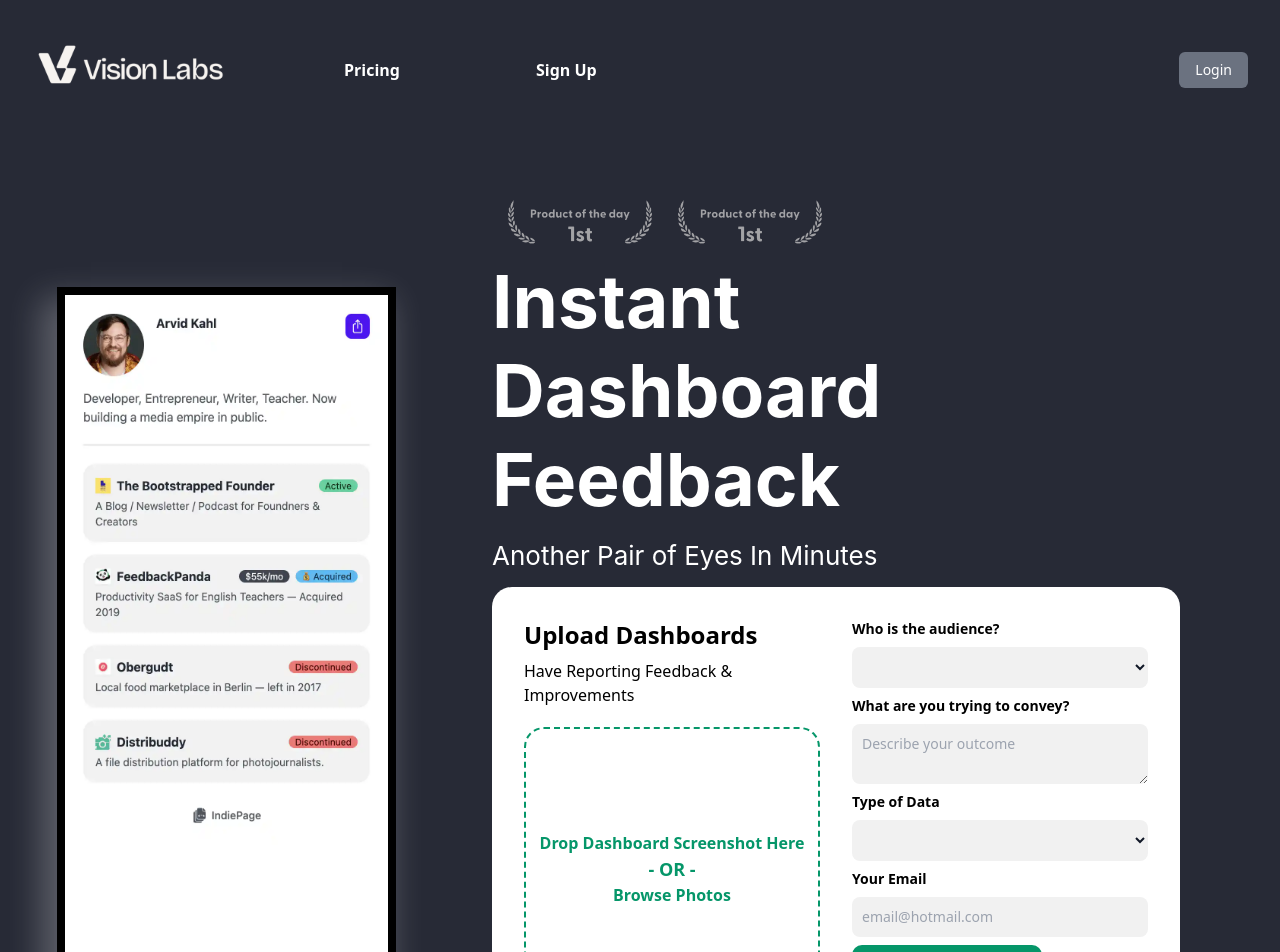
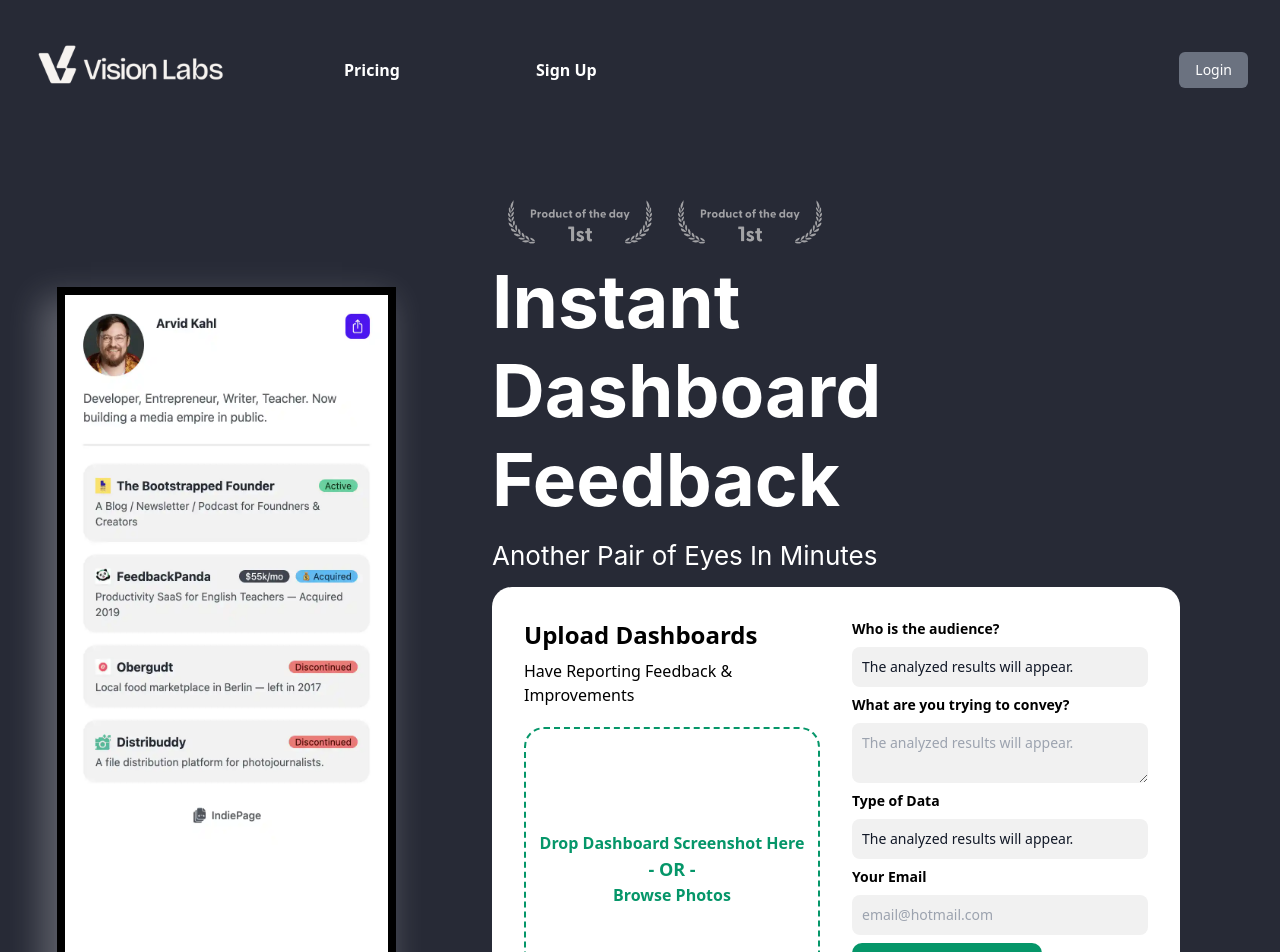
Before and after one commit to IOTdatabox/dashboard-analysis-with-chatgpt-vision, a Next.js app: page / in a window 1280 px wide. Shown: the top 952 px of the page. Built offline with nearby package versions, Linux system fonts and the light colour scheme.

Commit message:
select option narrow strip fixed.

```diff
--- a/src/components/Hero.tsx
+++ b/src/components/Hero.tsx
@@ -33,7 +33,7 @@
 
   const [imageSrc, setImageSrc] = useState<string | null | undefined>('');
 
-  useEffect(() => {}, [thirdAnswerOptions]);
+  useEffect(() => { }, [thirdAnswerOptions]);
 
   const router = useRouter();
 
@@ -56,7 +56,7 @@
       toast('Please upload any image!', { type: 'error' });
       return;
     }
-
+    setIsLoading(true)
     const base64String = imageSrc?.split(',')[1];
 
     const response = await fetch('/api/process-api', {
@@ -161,7 +161,7 @@
                 >
                   Who is the audience?
                 </label>
-                <select
+                {/* <select
                   id='countries'
                   className='bg-[#F1F1F1] w-full text-gray-900 text-sm rounded-lg  block p-2.5 mb-2'
                 >
@@ -170,7 +170,29 @@
                       {answer}
                     </option>
                   ))}
-                </select>
+                </select> */}
+
+
+                {thirdAnswerOptions.length > 0 ? (
+                  <select
+                    id="countries"
+                    className="bg-[#F1F1F1] w-full text-gray-900 text-sm rounded-lg block p-2.5 mb-2 focus:outline-none focus:ring-0 focus:border-gray-500"
+                  >
+                    {thirdAnswerOptions.map((answer, index) => (
+                      <option key={`thirdAnswer-${index}`} value={index}>
+                        {answer}
+                      </option>
+                    ))}
+                  </select>
+                ) : (
+                  <div
+                    className="bg-[#F1F1F1] w-full text-gray-900 text-sm rounded-lg block p-2.5 mb-2"
+                  >
+                    The analyzed results will appear.
+                  </div>
+                )}
+
+
                 <label
                   htmlFor='countries'
                   className='block mb-2 text-sm font-bold text-black dark:text-white'
@@ -180,7 +202,7 @@
                 <textarea
                   id='countries'
                   className='bg-[#F1F1F1] w-full text-gray-900 text-sm rounded-lg  block p-2.5 mb-2'
-                  placeholder='Describe your outcome'
+                  placeholder='The analyzed results will appear.'
                   value={firstAnswer}
                   readOnly
                 ></textarea>
@@ -190,7 +212,9 @@
                 >
                   Type of Data
                 </label>
-                <select
+
+
+                {/* <select
                   id='countries'
                   className='bg-[#F1F1F1] w-full text-gray-900 text-sm rounded-lg  block p-2.5 mb-2'
                 >
@@ -199,7 +223,29 @@
                       {answer}
                     </option>
                   ))}
-                </select>
+                </select> */}
+
+
+                {secondAnswerOptions.length > 0 ? (
+                  <select
+                    id="countries"
+                    className="bg-[#F1F1F1] w-full text-gray-900 text-sm rounded-lg block p-2.5 mb-2 focus:outline-none focus:ring-0 focus:border-gray-500"
+                  >
+                    {secondAnswerOptions.map((answer, index) => (
+                      <option key={`secondAnswer-${index}`} value={index}>
+                        {answer}
+                      </option>
+                    ))}
+                  </select>
+                ) : (
+                  <div
+                    className="bg-[#F1F1F1] w-full text-gray-900 text-sm rounded-lg block p-2.5 mb-2"
+                  >
+                    The analyzed results will appear.
+                  </div>
+                )}
+
+
                 <label
                   htmlFor='countries'
                   className='block mb-2 text-sm font-bold text-black dark:text-white'
--- a/src/pages/api/process-api.tsx
+++ b/src/pages/api/process-api.tsx
@@ -116,7 +116,7 @@
                             type: "text",
                             text: `Attached is a Data Dashboard. Please reply in the following format:
                             1. Purpose: [One sentence about the dashboard's purpose.]
-                            2. Data Type: [List four job positions, separated by asterisks (*). Also include "*" at the beginning.]
+                            2. Data Type: [List four data types, separated by asterisks (*). Also include "*" at the beginning.]
                             3. Audience: [List four job positions, separated by asterisks (*). Also include "*" at the beginning.]
                             4. Quick Improvements: [List at least four quick improvements, each starting with a dash (-).]
                             5. Detailed Improvements: [List at least four detailed improvements, each starting with a dash (-).]
```
